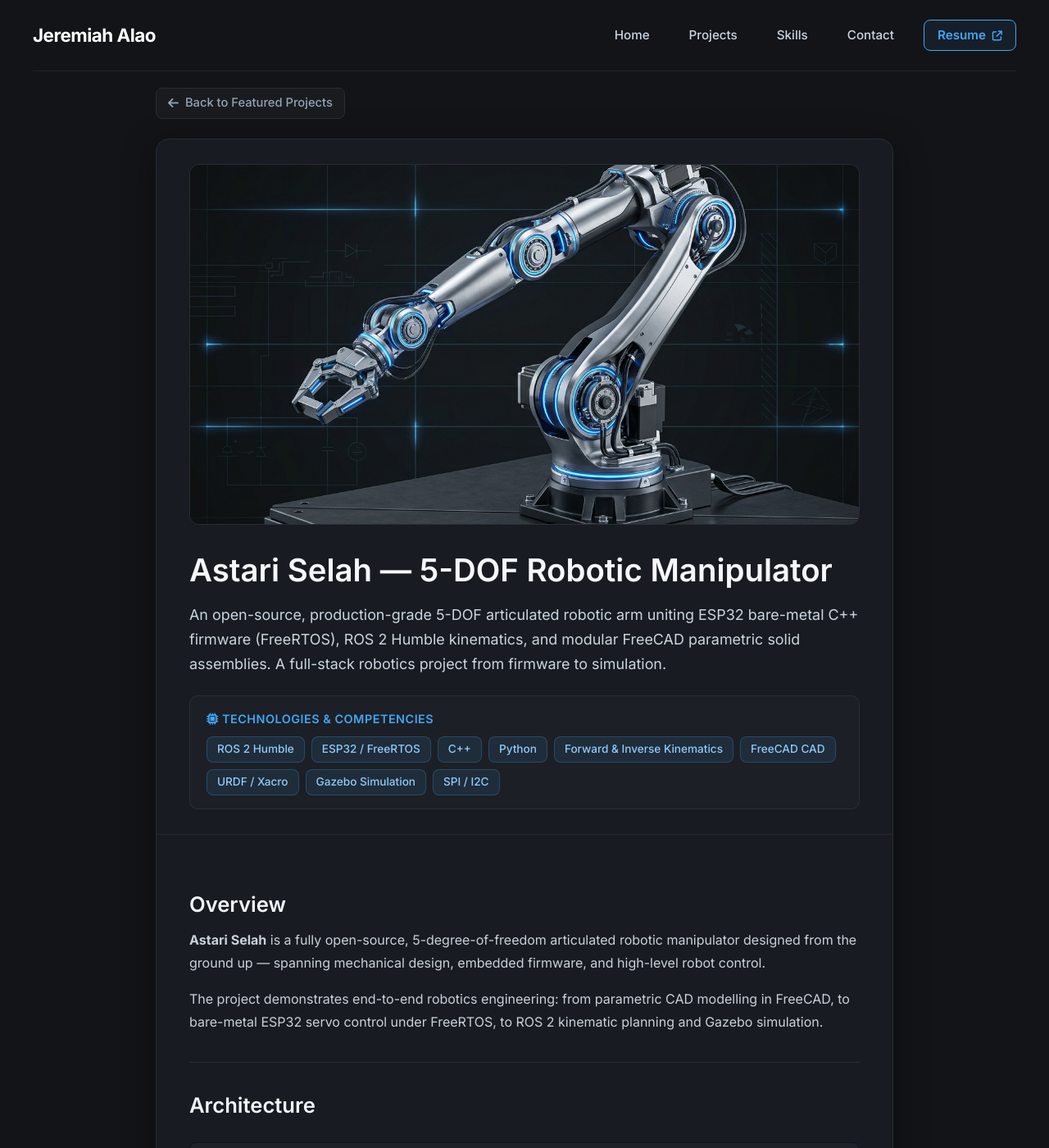
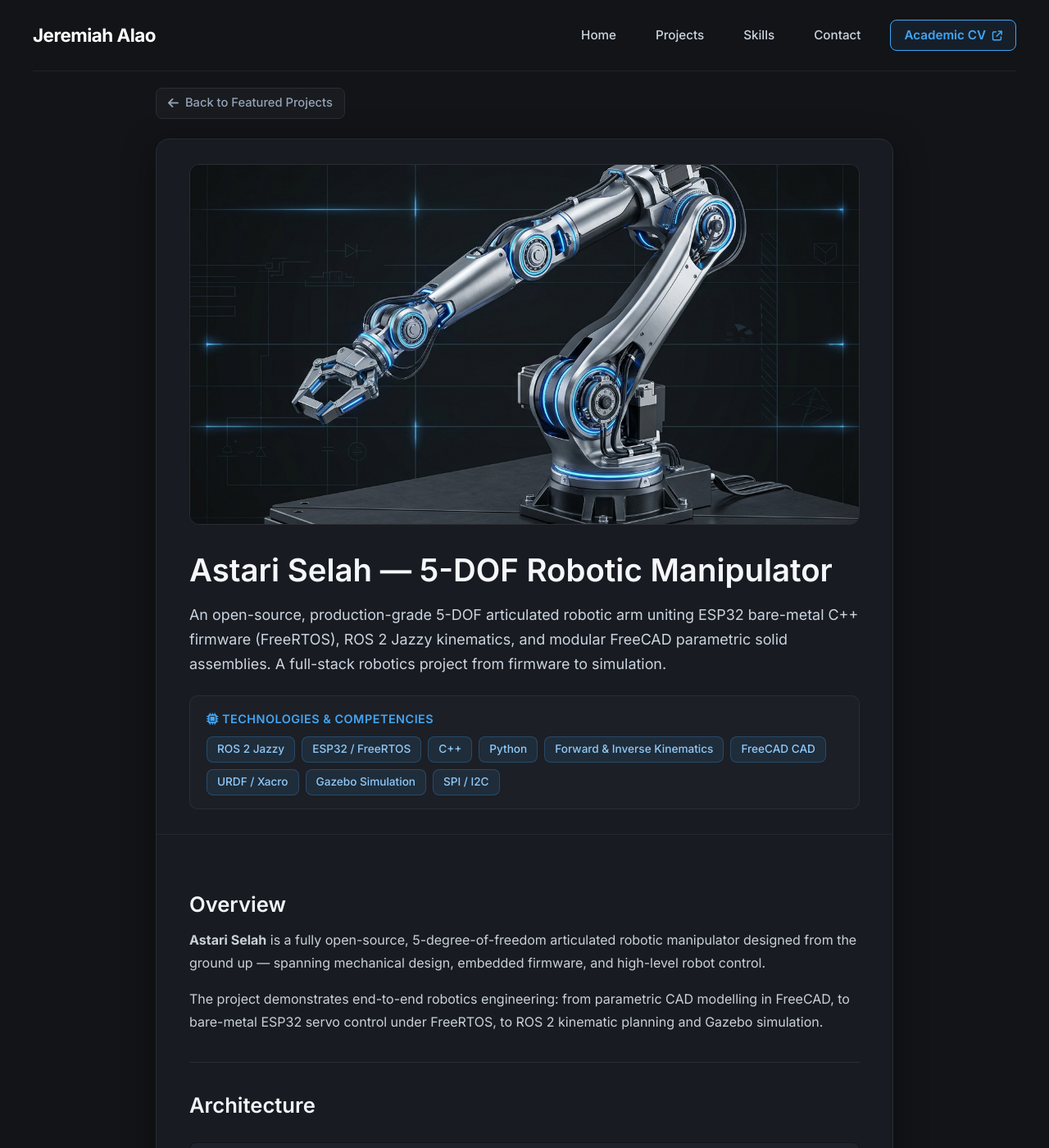
Before and after one commit to youniquestar/youniquestar.github.io, a Jekyll site: the page built from _projects/astari-selah/index.md, in a window 1280 px wide and 1400 px high. Shown: the whole window at 82% size. Built offline with Jekyll 4.4.1, drawn with Linux system fonts in a browser that asks for light colours; some of the changed text lies outside the part shown.

Commit message:
feat: update robotics stack to ROS 2 Jazzy and link academic CV

```diff
--- a/_config.yml
+++ b/_config.yml
@@ -26,9 +26,9 @@ description: >-
 profile_image: ./assets/images/profile-image/avatar.jpeg
 
 
-# Link your resume
+# Link your resume / academic CV
 # You can place your resume in assets/resume/{resume.pdf or add external link such as pdf saved in google drive
-resume-url: https://drive.google.com/file/d/13Z3duVzh-gguPU5r03oJVEE6rV9rd3DS/view?usp=sharing
+resume-url: https://youniquestar.github.io/assets/resume/Jeremiah_Alao_Academic_CV.pdf
 
 
 # Set up external links - this will show up as small icons next to your name.
@@ -56,7 +56,7 @@ skills:
     - Shell / Bash
   - category: Robotics & Control
     tools:
-    - ROS 2 (Humble)
+    - ROS 2 (Jazzy)
     - Forward & Inverse Kinematics
     - Differential Drive Navigation
     - Ultrasonic / IR Sensor Fusion
--- a/_includes/footer.html
+++ b/_includes/footer.html
@@ -8,7 +8,7 @@
                 <span>Projects</span>
             </a>
             <a href="{{ site.resume-url }}" target="_blank" rel="noopener noreferrer">
-                <span>Resume</span>
+                <span>Academic CV</span>
             </a>
             <a href="https://github.com/{{ site.external-links.github }}" target="_blank" rel="noopener noreferrer">
                 <span>GitHub</span>
--- a/_includes/navbar.html
+++ b/_includes/navbar.html
@@ -19,7 +19,7 @@
             <span>Contact</span>
         </a>
         <a href="{{ site.resume-url }}" target="_blank" rel="noopener noreferrer" class="resume-btn">
-            <span>Resume <i class="fa-solid fa-arrow-up-right-from-square" style="font-size: 0.8em; margin-left: 4px;"></i></span>
+            <span>Academic CV <i class="fa-solid fa-arrow-up-right-from-square" style="font-size: 0.8em; margin-left: 4px;"></i></span>
         </a>
     </div>
 
@@ -43,7 +43,7 @@
             <span>Contact</span>
         </a>
         <a href="{{ site.resume-url }}" target="_blank" rel="noopener noreferrer">
-            <span>Resume ↗</span>
+            <span>Academic CV ↗</span>
         </a>
     </div>
 </nav>
--- a/_projects/astari-selah/index.md
+++ b/_projects/astari-selah/index.md
@@ -1,9 +1,9 @@
 ---
 layout: post
 title: "Astari Selah — 5-DOF Robotic Manipulator"
-description: An open-source, production-grade 5-DOF articulated robotic arm uniting ESP32 bare-metal C++ firmware (FreeRTOS), ROS 2 Humble kinematics, and modular FreeCAD parametric solid assemblies. A full-stack robotics project from firmware to simulation.
+description: An open-source, production-grade 5-DOF articulated robotic arm uniting ESP32 bare-metal C++ firmware (FreeRTOS), ROS 2 Jazzy kinematics, and modular FreeCAD parametric solid assemblies. A full-stack robotics project from firmware to simulation.
 skills:
-  - ROS 2 Humble
+  - ROS 2 Jazzy
   - ESP32 / FreeRTOS
   - C++
   - Python
@@ -30,7 +30,7 @@ The project demonstrates end-to-end robotics engineering: from parametric CAD mo
 | Layer | Technology | Responsibility |
 |-------|-----------|----------------|
 | **Firmware** | ESP32 + FreeRTOS (C++) | Real-time joint servo control, SPI/I2C sensor reads |
-| **Middleware** | ROS 2 Humble | Joint state publishing, trajectory planning, TF tree |
+| **Middleware** | ROS 2 Jazzy | Joint state publishing, trajectory planning, TF tree |
 | **Kinematics** | Custom Python | DH-parameter FK/IK solvers, Jacobian computation |
 | **Simulation** | Gazebo + RViz2 | Physics-based validation, visualization |
 | **CAD** | FreeCAD PartDesign | Parametric link/joint assemblies, STL export |
```
Also changed, not shown: README.md, 2 other files.
